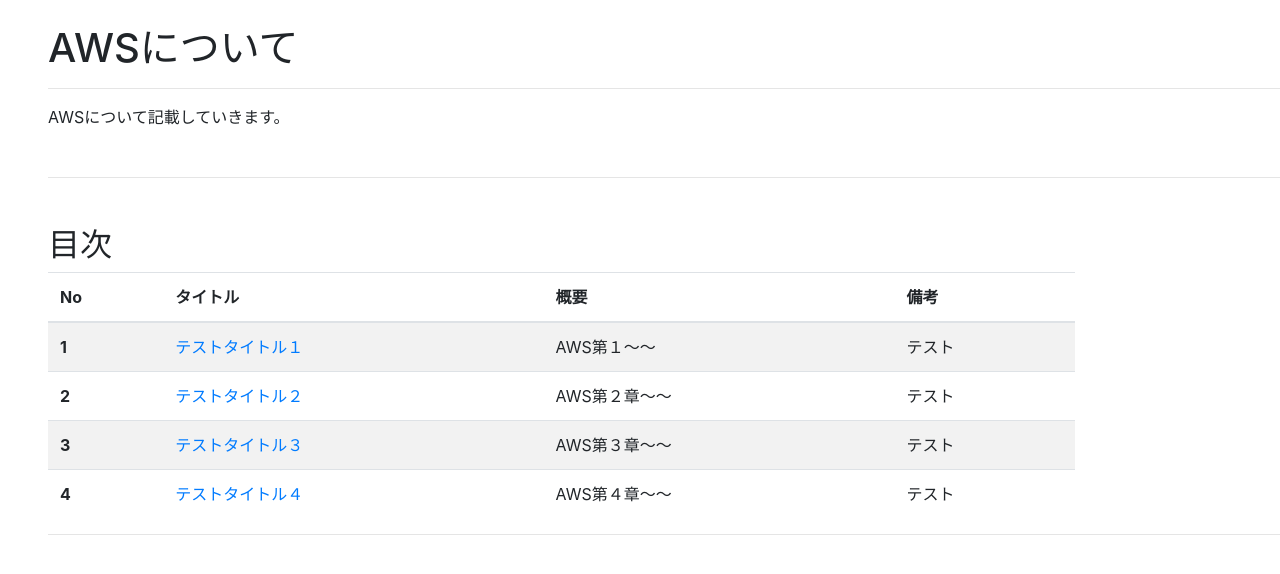
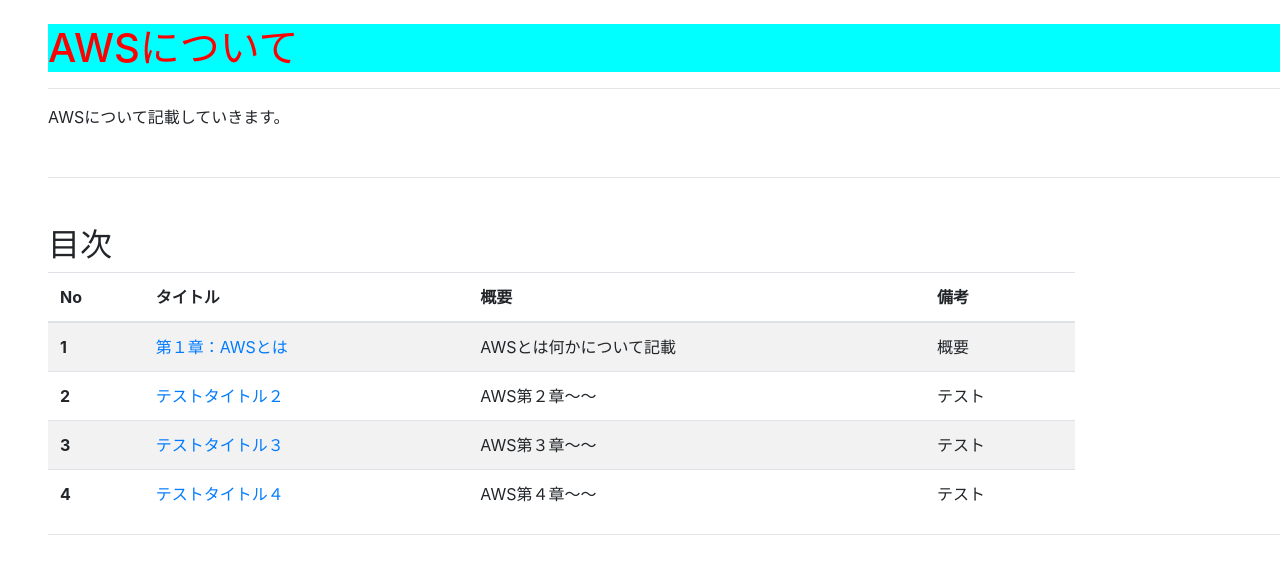
Before and after one commit to ina-web-make/aws_test, a plain HTML site: page index.html in a window 1280 px wide. Drawn offline with nearby package versions, Linux system fonts and the light colour scheme.

Commit message:
一部修正

```diff
--- a/index.html
+++ b/index.html
@@ -3,6 +3,8 @@
 <head>
 	<meta charset="UTF-8">
 	<meta http-equiv="X-UA-Compatible" content="IE=edge">
+	<!-- 設定 -->
+	<link rel="stylesheet" href="test.css">
 	<!-- 文字コード・画面表示の設定 -->
 	<meta charset="utf-8">
 	<meta name="viewport" content="width=device-width, initial-scale=1, shrink-to-fit=no">
@@ -29,9 +31,9 @@
 		<tbody>
 			<tr>
 				<th scope="row">1</th>
-				<td><a href="testlink1.html">テストタイトル１</a></td>
-				<td>AWS第１～～</td>
-				<td>テスト</td>
+				<td><a href="testlink1.html">第１章：AWSとは</a></td>
+				<td>AWSとは何かについて記載</td>
+				<td>概要</td>
 			</tr>
 			<tr>
 				<th scope="row">2</th>
```
